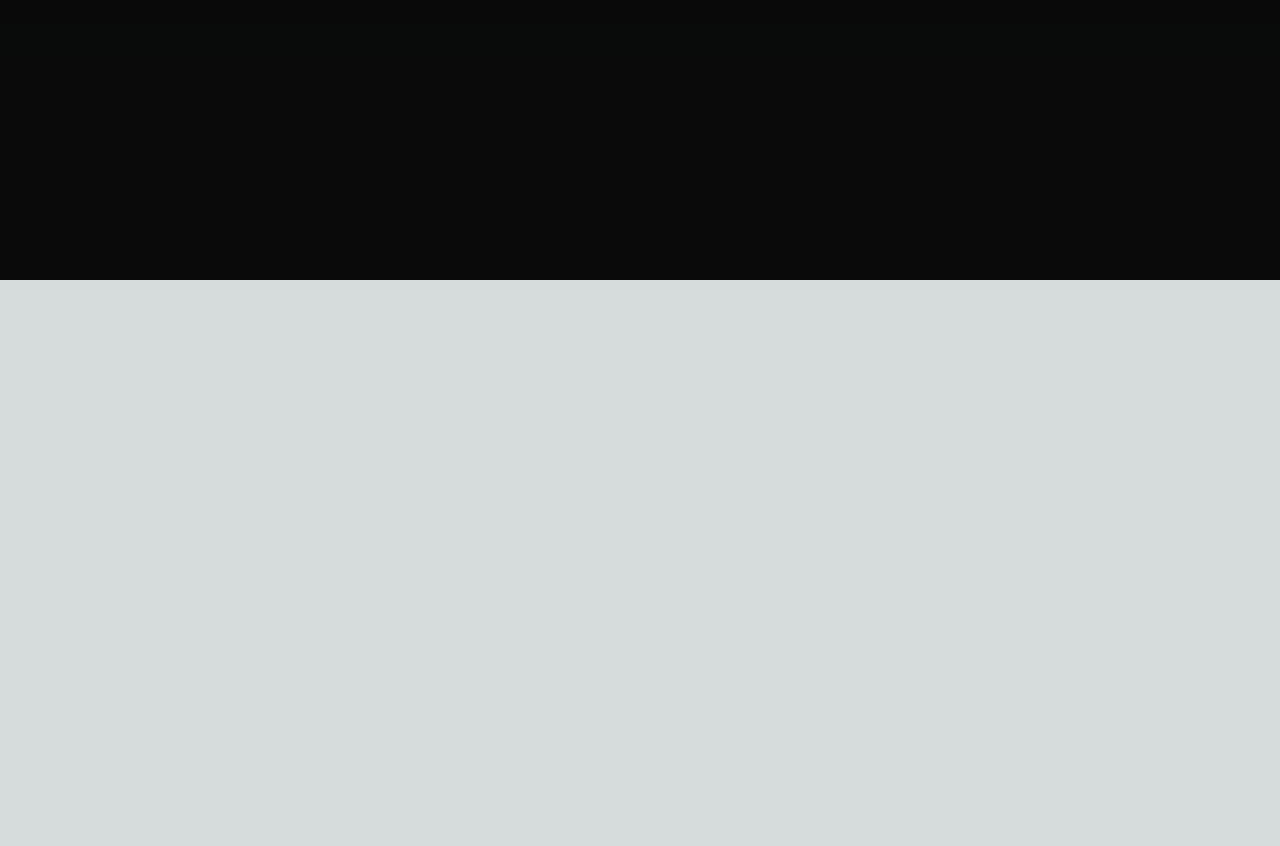
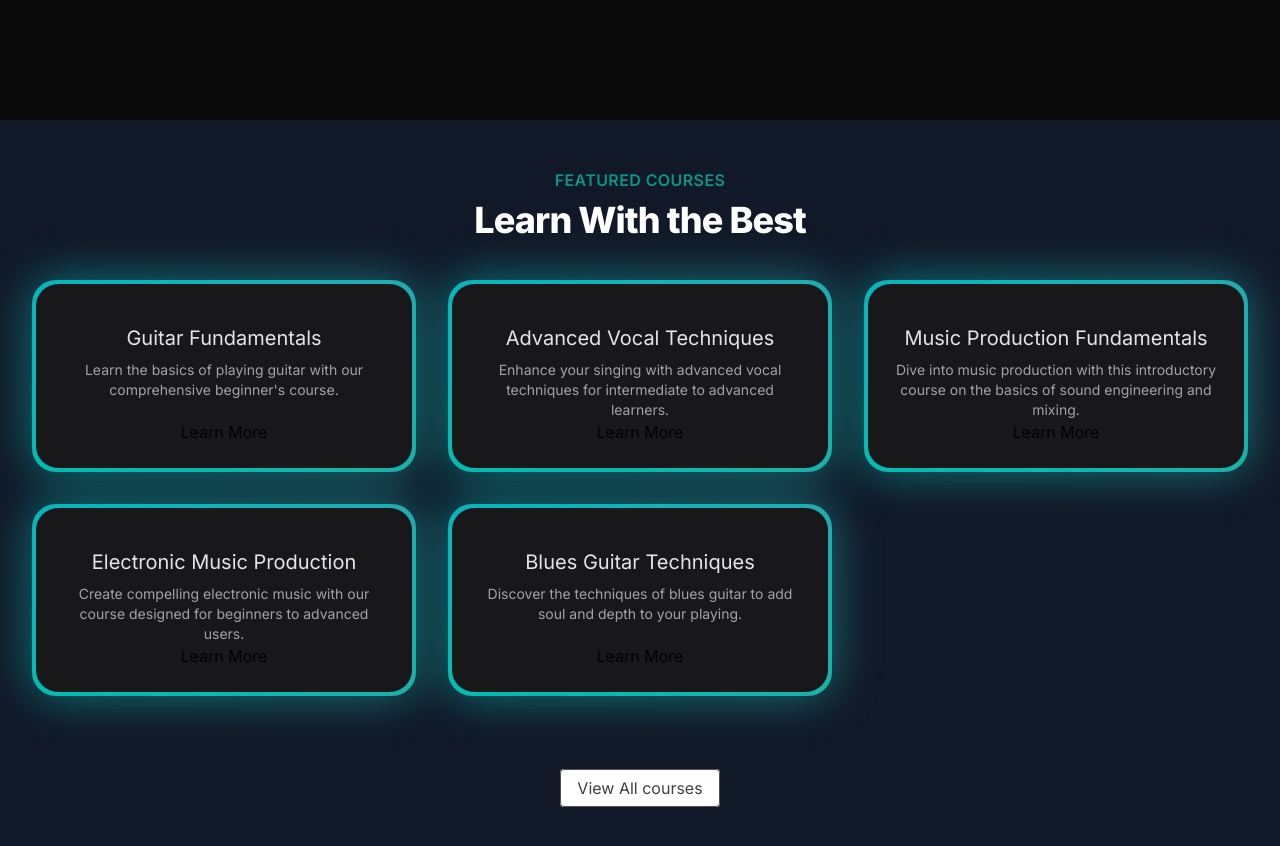
Before and after one commit to Wellitsabhi/musicxapp, a Next.js app: page / in a window 1280 px wide. Shown: the part 520-1366 px from the top of the page. Before the commit the page ends 800 px from the top, so only its background shows below. Built offline with nearby package versions, Linux system fonts and the light colour scheme.

Commit message:
Featured courses added

```diff
--- a/src/app/page.tsx
+++ b/src/app/page.tsx
@@ -1,11 +1,13 @@
 // import Image from "next/image";
 
-import HeroSection from "@/components/ui/HeroSection";
+import FeaturedCourses from "@/components/FeaturedCourses";
+import HeroSection from "@/components/HeroSection";
 
 export default function Home() {
   return (
    <main className="min-h-screen bg-black/[0.96] antialiased bg-grid-white/[0.02]">
       <HeroSection/>
+      <FeaturedCourses/>
    </main>
   );
 }
--- /dev/null
+++ b/src/components/FeaturedCourses.tsx
@@ -0,0 +1,64 @@
+"use client";
+
+import Link from "next/link";
+import courseData from "../data/music_courses.json";
+import { BackgroundGradient } from "./ui/background-gradient";
+
+interface Course {
+  id: number;
+  title: string;
+  slug: string;
+  description: string;
+  price: number;
+  instructor: string;
+  isFeatured: boolean;
+}
+
+function FeaturedCourses() {
+  const featuredCourses = courseData.courses.filter(
+    (course: Course) => course.isFeatured
+  );
+  return (
+    <div className="py-12 bg-gray-900">
+      <div>
+        <div className="text-center">
+          <h2 className="text-base text-teal-600 font-semibold tracking-wide uppercase">
+            FEATURED COURSES
+          </h2>
+          <p className="mt-2 text-3xl leading-8 font-extrabold tracking-tight text-white sm:text-4xl">
+            Learn With the Best
+          </p>
+        </div>
+      </div>
+      <div className="mt-10 mx-8">
+        <div className="grid grid-cols-1 sm:grid-cols-2 lg:grid-cols-3 gap-8 justify-center">
+          {featuredCourses.map((course: Course) => (
+            <div key={course.id} className="flex justify-center">
+              <BackgroundGradient className="flex flex-col rounded-[22px] bg-white dark:bg-zinc-900 overflow-hidden h-full max-w-sm">
+                <div className="p-4 sm:p-6 flex flex-col items-center text-center flex-grow">
+                  <p className="text-lg sm:text-xl text-black mt-4 mb-2 dark:text-neutral-200">
+                    {course.title}
+                  </p>
+                  <p className="text-sm text-neutral-600 dark:text-neutral-400 flex-grow">
+                    {course.description}
+                  </p>
+                  <Link href={`/courses/${course.slug}`}>Learn More</Link>
+                </div>
+              </BackgroundGradient>
+            </div>
+          ))}
+        </div>
+      </div>
+      <div className="mt-20 text-center">
+        <Link
+          href={"/courses"}
+          className="px-4 py-2 rounded border border-neutral-600 text-neutral-700 bg-white hover:bg-gray-100 transition duration-200"
+        >
+          View All courses
+        </Link>
+      </div>
+    </div>
+  );
+}
+
+export default FeaturedCourses;
--- a/src/components/ui/HeroSection.tsx
+++ b/src/components/HeroSection.tsx
@@ -1,7 +1,7 @@
 import Link from 'next/link'
 import React from 'react'
-import { Spotlight } from './Spotlight'
-import { Button } from "../ui/moving-border"
+import { Spotlight } from './ui/Spotlight'
+import { Button } from "./ui/moving-border"
 
 function HeroSection() {
   return (
--- /dev/null
+++ b/src/components/ui/background-gradient.tsx
@@ -0,0 +1,72 @@
+import { cn } from "@/utils/cn";
+import React from "react";
+import { motion } from "framer-motion";
+
+export const BackgroundGradient = ({
+  children,
+  className,
+  containerClassName,
+  animate = true,
+}: {
+  children?: React.ReactNode;
+  className?: string;
+  containerClassName?: string;
+  animate?: boolean;
+}) => {
+  const variants = {
+    initial: {
+      backgroundPosition: "0 50%",
+    },
+    animate: {
+      backgroundPosition: ["0, 50%", "100% 50%", "0 50%"],
+    },
+  };
+  return (
+    <div className={cn("relative p-[4px] group", containerClassName)}>
+      <motion.div
+        variants={animate ? variants : undefined}
+        initial={animate ? "initial" : undefined}
+        animate={animate ? "animate" : undefined}
+        transition={
+          animate
+            ? {
+                duration: 5,
+                repeat: Infinity,
+                repeatType: "reverse",
+              }
+            : undefined
+        }
+        style={{
+          backgroundSize: animate ? "400% 400%" : undefined,
+        }}
+        className={cn(
+          "absolute inset-0 rounded-3xl z-[1] opacity-60 group-hover:opacity-100 blur-xl  transition duration-500",
+          " bg-[radial-gradient(circle_farthest-side_at_0_100%,#00ccb1,transparent),radial-gradient(circle_farthest-side_at_100%_0,#7b61ff,transparent),radial-gradient(circle_farthest-side_at_100%_100%,#ffc414,transparent),radial-gradient(circle_farthest-side_at_0_0,#1ca0fb,#141316)]"
+        )}
+      />
+      <motion.div
+        variants={animate ? variants : undefined}
+        initial={animate ? "initial" : undefined}
+        animate={animate ? "animate" : undefined}
+        transition={
+          animate
+            ? {
+                duration: 5,
+                repeat: Infinity,
+                repeatType: "reverse",
+              }
+            : undefined
+        }
+        style={{
+          backgroundSize: animate ? "400% 400%" : undefined,
+        }}
+        className={cn(
+          "absolute inset-0 rounded-3xl z-[1]",
+          "bg-[radial-gradient(circle_farthest-side_at_0_100%,#00ccb1,transparent),radial-gradient(circle_farthest-side_at_100%_0,#7b61ff,transparent),radial-gradient(circle_farthest-side_at_100%_100%,#ffc414,transparent),radial-gradient(circle_farthest-side_at_0_0,#1ca0fb,#141316)]"
+        )}
+      />
+
+      <div className={cn("relative z-10", className)}>{children}</div>
+    </div>
+  );
+};
```
